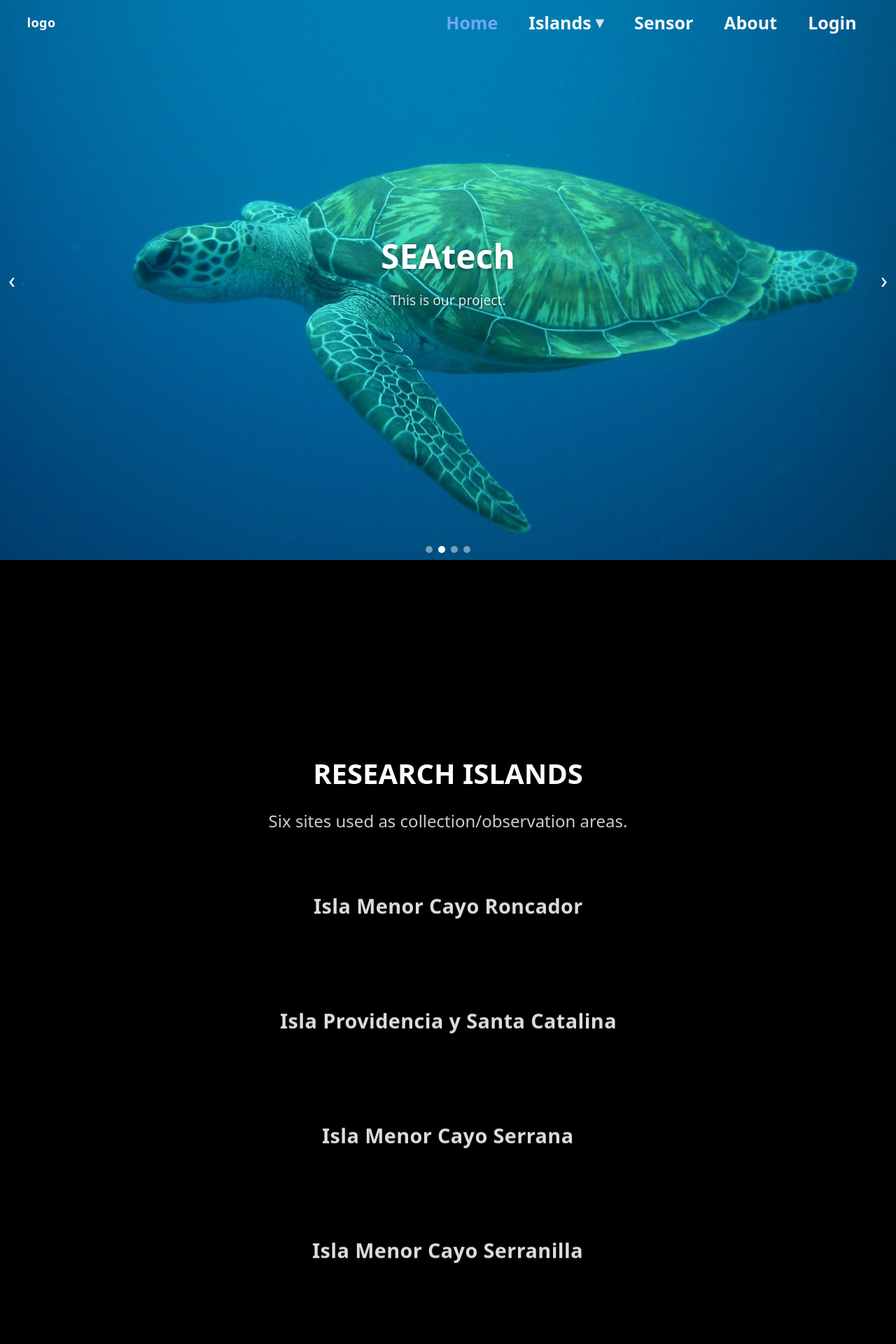
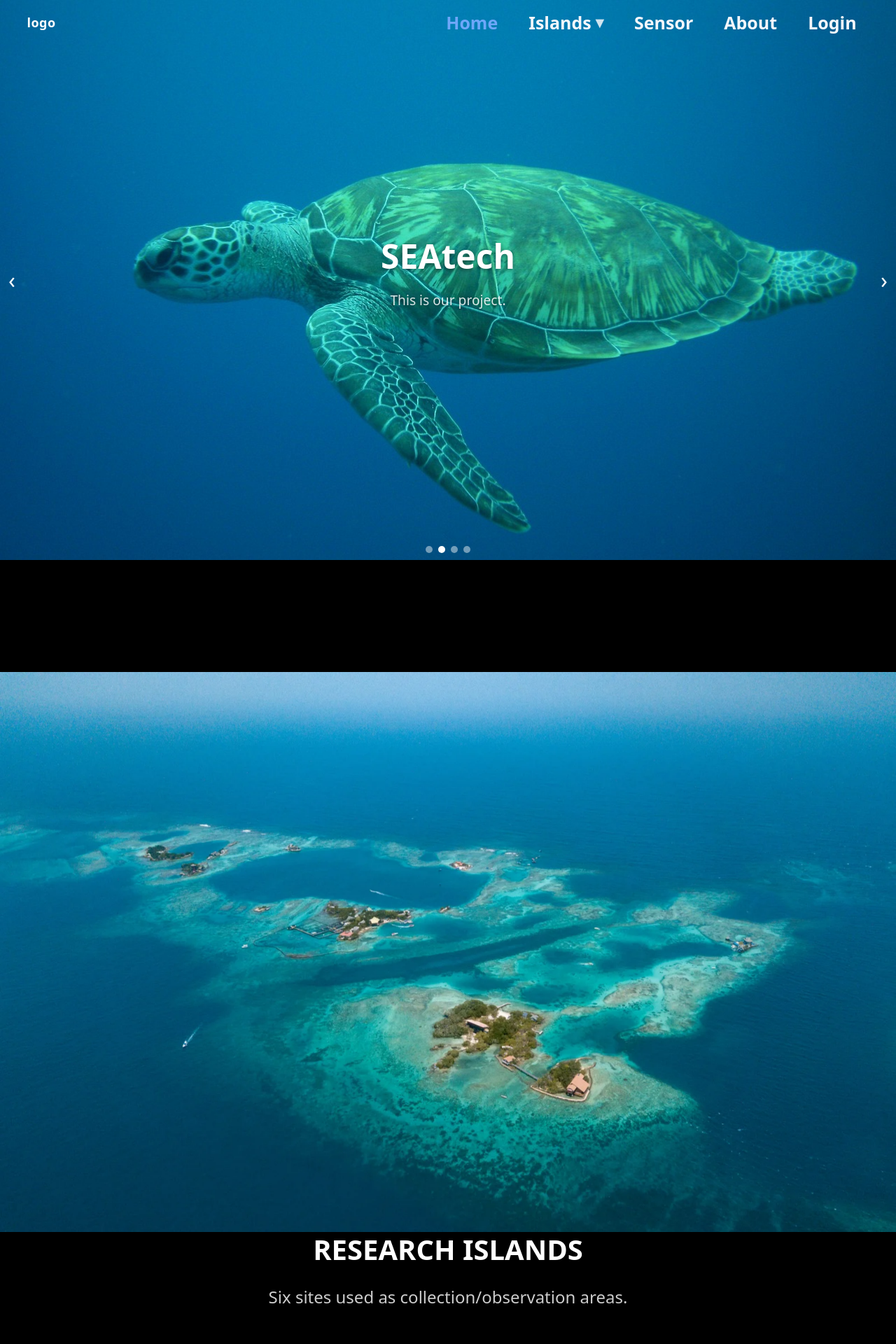
Before and after one commit to cnguye-n/seatech-web, a React app in the folder frontend/: page / in a window 1280 px wide. Shown: the top 1920 px of the page at 70% size. Built offline with nearby package versions, Linux system fonts and the light colour scheme; the HTML template or start-up script is replaced by a standard one.

Commit message:
Adjusted islands display section

```diff
--- a/frontend/src/styles/pages/homepage.css
+++ b/frontend/src/styles/pages/homepage.css
@@ -1,34 +1,23 @@
-/* ============ HERO ============ */
-/* Full-bleed hero image like Nicepage */
-.hero {
-  padding: 0;                     /* background handles spacing */
-}
+/* ================= HERO (full-bleed gallery) ================= */
 .hero-gallery {
-  padding: 0;                  /* remove section padding */
+  padding: 0;
   margin-top: 0;
   margin-bottom: 10rem;
   position: relative;
 }
 .hero-gallery .fg-viewport {
-  height: 100vh;        /* full viewport height */
-  aspect-ratio: unset;  /* disable ratio so height takes control */
-  border-radius: 0;     /* looks cleaner as a hero */
+  height: 100vh;
+  aspect-ratio: unset;
+  border-radius: 0;
 }
-
-/* The gallery container */
 .hero-gallery-wrapper {
   position: relative;
   width: 100%;
 }
-
-/* The FullBleedGallery already handles the image filling,
-   but we need this to allow text overlay */
 .hero-gallery-wrapper .fullbleed-gallery {
   position: relative;
   z-index: 1;
 }
-
-/* Overlay text */
 .hero-gallery-text {
   position: absolute;
   top: 50%;
@@ -36,278 +25,132 @@
   transform: translate(-50%, -50%);
   text-align: center;
   color: white;
-  z-index: 2;             /* ensure it’s above the gallery */
+  z-index: 2;
 }
-
 .hero-gallery-text .heading1 {
   margin-bottom: 0.5rem;
   font-weight: 700;
   text-shadow: 0 2px 6px rgba(0, 0, 0, 0.5);
 }
-
 .hero-gallery-text .bodytext {
   font-size: 1.2rem;
   color: rgba(255, 255, 255, 0.85);
   text-shadow: 0 1px 4px rgba(0, 0, 0, 0.4);
 }
-.hero-content {
-  text-align: center;
-  color: var(--color-white);
-  padding-block: clamp(64px, 12vw, 160px);
+
+/* FullBleedGallery core */
+.fullbleed-gallery { width: 100%; margin-inline: auto; }
+.fg-viewport { position: relative; width: 100%; overflow: hidden; border-radius: 0; }
+.fg-slide {
+  position: absolute; inset: 0; width: 100%; height: 100%;
+  object-fit: cover; opacity: 0; transform: scale(1.01);
+  transition: opacity .65s cubic-bezier(.22,.61,.36,1), transform 1.6s ease-out;
 }
-.hero .heading1 { margin-bottom: var(--space-3); }
-
-/* ============ GALLERY ============ */
-.gallery {
-  background: var(--color-grey); /* light grey background */
-}
-
-.gallery .container {
-  padding-inline: 0;
-}
-
-.gallery .heading2 {
-  color: white; /* dark text for contrast */
-}
-
-.gallery .demo-card {
-  background: #ffffff;
-  border-radius: 10px;
-  box-shadow: 0 8px 20px rgba(0,0,0,0.1);
-  padding: var(--space-6);
-  max-width: 900px;
-  margin-inline: auto;
-  text-align: center;
-}
-.fullbleed-gallery {
-  width: 100%;
-  margin-inline: auto;
-}
-
-.fg-viewport {
-  position: relative;
-  width: 100%;
-  /* no background so there are NO black bars; the image will cover */
-  overflow: hidden;
-  border-radius: 0;                /* keep your rounded look */
-}
-
-.fg-slide {
-  position: absolute;
-  inset: 0;
-  width: 100%;
-  height: 100%;
-  object-fit: cover;
-  opacity: 0;
-  transform: scale(1.01); /* tiny zoom to avoid harsh static feel */
-  transition:
-    opacity .65s cubic-bezier(.22,.61,.36,1),
-    transform 1.6s ease-out;
-}
-.fg-slide.is-active {
-  opacity: 1;
-  transform: scale(1);
-}
-
-/* arrows */
+.fg-slide.is-active { opacity: 1; transform: scale(1); }
 .fg-nav {
-  position: absolute;
-  top: 50%;
-  transform: translateY(-50%);
-  background: none;
-  border: none;
-  color: #fff;
-  font-size: 2rem;
-  cursor: pointer;
-  user-select: none;
-  padding: 0;
-  line-height: 1;
-  transition: color 0.2s ease;
+  position: absolute; top: 50%; transform: translateY(-50%);
+  background: none; border: none; color: #fff; font-size: 2rem;
+  cursor: pointer; user-select: none; padding: 0; line-height: 1;
+  transition: color .2s ease;
 }
 .fg-prev { left: 12px; }
 .fg-next { right: 12px; }
-.fg-nav:hover { color: var(--color-primary); /* e.g., your accent blue */
-  background: none; }
-
-/* dots */
+.fg-nav:hover { color: var(--color-primary); background: none; }
 .fg-dots {
-  position: absolute;            /* overlay on top of the image */
-  bottom: 10px;                  /* adjust how high they sit from bottom */
-  left: 50%;
-  transform: translateX(-50%);
-  display: flex;
-  gap: 8px;
-  z-index: 5;
+  position: absolute; bottom: 10px; left: 50%; transform: translateX(-50%);
+  display: flex; gap: 8px; z-index: 5;
 }
 .fg-dot {
-  -webkit-appearance: none;
-  appearance: none;
-  display: inline-block;
-  width: 10px;
-  height: 10px;
-  aspect-ratio: 1 / 1;
-  padding: 0;
-  margin: 0;
-  border: 0;
-  border-radius: 50%;        /* circle */
+  -webkit-appearance: none; appearance: none; display: inline-block;
+  width: 10px; height: 10px; aspect-ratio: 1 / 1; padding: 0; margin: 0;
+  border: 0; border-radius: 50%;
   background: rgba(255,255,255,0.45);
-  line-height: 0;
-  cursor: pointer;
+  line-height: 0; cursor: pointer;
   transition: transform .2s ease, background .2s ease;
 }
-
 .fg-dot.is-active { background: #fff; }
 
-
-.fg-meta {
-  text-align: center;
-  padding: 6px 12px 0;
-  color: var(--color-text);
-}
-.fg-title {
-  font-weight: 600;
-  margin-bottom: 4px;
-}
-.fg-cap {
-  color: var(--color-text-dim);
-  font-size: 0.95rem;
-}
-.gallery .demo-card { padding: 0; background: transparent; box-shadow: none; }
-
-/* ============ ISLANDS SECTION (background image + 6 squares) ============ */
-.islands { padding: 0; }          /* we want the bg to control spacing */
-.islands-bg {
-  background: url("/images/sanandres.jpeg") center/cover no-repeat;
+/* ================= ISLANDS (parallax section) ================= */
+.islands { padding: 0; }
+.islands .container {
   position: relative;
-}
-.islands-bg::before {
-  content: "";
-  position: absolute; inset: 0;
-  background: rgba(0,0,0,0.25);
-}
-.islands .container {
-  position: relative;             /* sit above overlay */
   padding-block: clamp(48px, 10vw, 120px);
 }
+.islands-header { text-align: center; margin-bottom: var(--space-8); }
+.islands-header .heading2 {
+  color: #ffffff; font-size: 2.5rem; font-weight: 700; text-transform: uppercase;
+}
+.islands-header .bodytext.dim {
+  color: rgba(255, 255, 255, 0.8); font-size: 1.5rem; font-weight: 400;
+}
 
-.islands-header { text-align: center; margin-bottom: var(--space-8); }
-.islands-header .dim { color: var(--color-text-dim); }
-
-/* 6 white tiles on top of background image */
 .islands-grid {
-  display: flex;
-  flex-direction: column;
-  justify-content: center;
-  gap: 24px;
-  max-width: 700px;
-  margin-inline: auto;           /* centers the list */
-  padding-inline: 1rem;
+  display: flex; flex-direction: column; justify-content: center;
+  gap: 24px; max-width: 800px; margin-inline: auto; padding-inline: 1rem;
 }
 .island-tile {
-  display: flex;
-  align-items: center;
-  justify-content: center;
-  gap: 24px;
-  background:transparent;
-  padding: 20px 28px;
-  min-height: 140px;             /* rectangular shape */
+  display: flex; align-items: center; justify-content: center;
+  gap: 24px; background: transparent; padding: 20px 28px; min-height: 140px;
   transition: transform .2s ease, box-shadow .2s ease;
 }
-
 .island-label {
-  color: #dddddd;
-  font-weight: 800;
-  font-size: 1.8rem;
-  letter-spacing: .4px;
+  color: #dddddd; font-weight: 800; font-size: 2.5rem; letter-spacing: .4px;
+  transition: transform .25s ease, text-shadow .25s ease, color .25s ease;
 }
-/* Make only the text react on hover */
-.island-label {
-  transition: transform 0.25s ease, text-shadow 0.25s ease, color 0.25s ease;
+.tile-link:hover .island-label {
+  transform: scale(1.1);
+  text-shadow: 0 0 12px rgba(255, 255, 255, 0.8);
+  color: #ffffff;
 }
 
-.tile-link:hover .island-label {
-  transform: scale(1.1); /* makes text slightly bigger */
-  text-shadow: 0 0 12px rgba(255, 255, 255, 0.8); /* soft glow */
-  color: #ffffff; /* optional brighter color on hover */
+/* Direction-aware fade */
+.fade-title {
+  --from: 12px;
+  display: inline-block;
+  opacity: 0;
+  transform: translateY(var(--from));
+  transition: transform .45s cubic-bezier(.22,.61,.36,1), opacity .45s ease-out;
+  will-change: transform, opacity;
+}
+.fade-title.in-view { opacity: 1; transform: translateY(0); }
+@media (prefers-reduced-motion: reduce) {
+  .fade-title, .fade-title.in-view { transition: none !important; opacity: 1 !important; transform: none !important; }
 }
 
-/* REGARDING THE PHOTOS IN THE TILES */
-.island-photo {
-  width: 100%;
-  height: 100%;
-  object-fit: cover;       /* fills square cleanly */
-  border-radius: 12px 12px 0 0;  /* rounded top only */
-  transition: transform 0.3s ease;
+/* Parallax */
+.parallax-block {
+  position: relative;
+  height: 200vh;          /* adjust for how long image stays pinned */
+  overflow: clip;
+  isolation: isolate;
 }
+.parallax-media {
+  position: sticky;
+  top: 0;
+  height: 100vh;
+  background: url("/images/island-section.png") center/cover no-repeat;
+  z-index: 1;
+}
+.parallax-content {
+  position: relative;
+  z-index: 2;
+  padding-block: clamp(48px, 10vw, 120px);
+}
+.islands-sticky {
+  position: sticky;
+  top: calc(var(--nav-h) + 100px);
+  z-index: 3;
+}
+.section.parallax-block .container,
+.parallax-content { padding-top: 0 !important; }
+.islands-header { margin-top: 0 !important; margin-bottom: 24px; }
 
-/* Responsive: stack 2 columns then 1
-@media (max-width: 900px) {
-  .islands-grid { grid-template-columns: repeat(2, 1fr); }
-}
-@media (max-width: 520px) {
-  .islands-grid { grid-template-columns: 1fr; max-width: 420px; }
-}
-*/
-
-
-/* ============ INFO CARDS (optional) ============ */
+/* ================= INFO CARDS ================= */
 .info-grid {
   display: grid;
   grid-template-columns: repeat(auto-fit, minmax(240px, 1fr));
   gap: var(--space-6);
 }
-/* ===== Make island tiles & info cards act as full clickable links ===== */
-.tile-link {
-  display: block;
-  color: inherit;
-}
 
-.clickable { cursor: pointer; }
-
-.tile-link .island-tile,
-.tile-link .card.clickable {
-  transition: transform .15s ease, box-shadow .15s ease, border-color .15s ease;
-}
-
-.tile-link:hover .island-label { color: #26323c; }
-
-/* --- Research Islands title --- */
-.islands-header .heading2 {
-  color: #ffffff;
-  font-size: 2.5rem;
-  font-weight: 700;
-  text-transform: uppercase;
-}
-
-/* --- Six sites used as collection/observation areas --- */
-.islands-header .bodytext.dim {
-  color: rgba(255, 255, 255, 0.8);
-  font-size: 1.5rem;
-  font-weight: 400;
-}
-/* Direction-aware fade/slide for island titles */
-.fade-title {
-  --from: 12px;                    /* JS overwrites this based on direction */
-  display: inline-block;           /* so transform only affects the text */
-  opacity: 0;
-  transform: translateY(var(--from));
-  transition:
-    transform .45s cubic-bezier(.22,.61,.36,1),
-    opacity   .45s ease-out;
-  will-change: transform, opacity;
-}
-
-.fade-title.in-view {
-  opacity: 1;
-  transform: translateY(0);
-}
-
-/* Reduced motion accessibility */
-@media (prefers-reduced-motion: reduce) {
-  .fade-title,
-  .fade-title.in-view {
-    transition: none !important;
-    opacity: 1 !important;
-    transform: none !important;
-  }
-}
+/* Links */
+.tile-link { display: block; color: inherit; }
```
